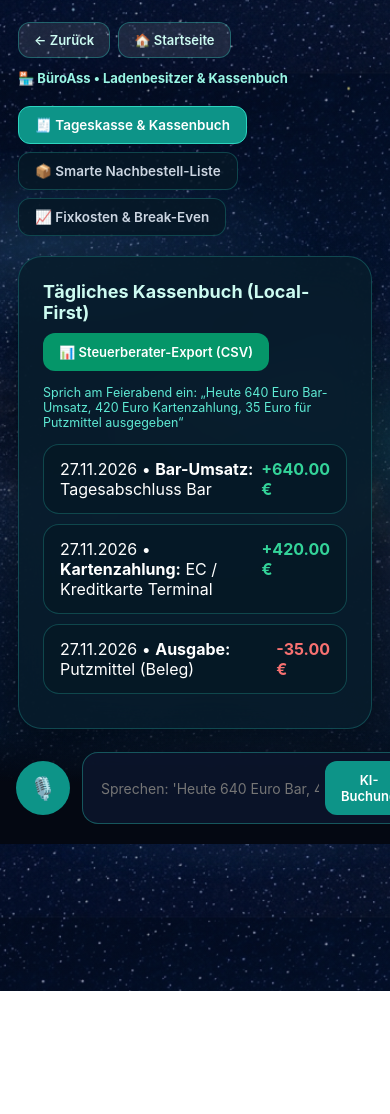
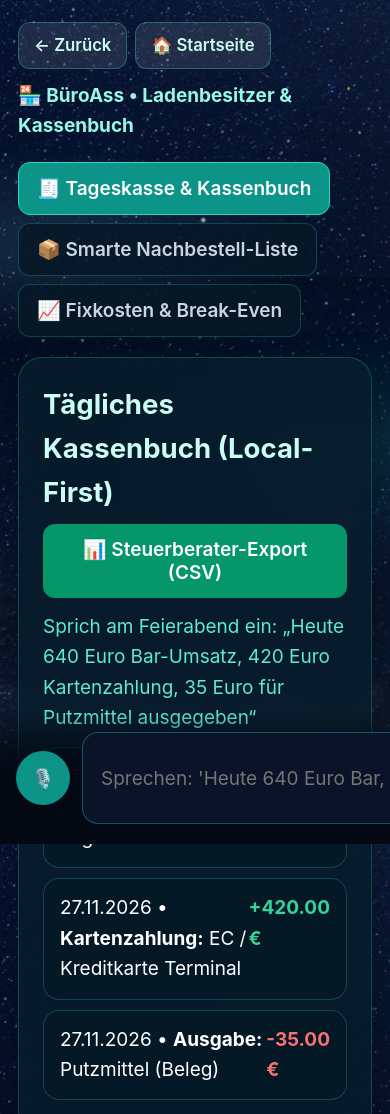
Before and after one commit to foxifilm/Boss-App, a plain HTML site: page laden.html in a window 390 px wide. Shown: the top 1114 px of the page. Before the commit the page ends 991 px from the top, so only its background shows below. Drawn offline with Linux system fonts and the light colour scheme.

Commit message:
Enhance font sizes for improved readability
Added responsive font sizes for better readability on PC and mobile devices.

```diff
--- a/style.css
+++ b/style.css
@@ -88,3 +88,43 @@ body.subpage-theme::before {
     opacity: 0.75;
   }
 }
+/* Größere, gut lesbare Schriften für PC & Handy */
+html {
+  font-size: 18px;
+}
+
+body {
+  font-size: 1rem !important;
+  line-height: 1.6 !important;
+}
+
+h1 { font-size: 2rem !important; }
+h2 { font-size: 1.45rem !important; }
+h3 { font-size: 1.2rem !important; }
+
+p, span, div, label, input, button, a {
+  font-size: max(1rem, 16px) !important;
+}
+
+.box-label, .badge, .btn-nav, .sky-btn {
+  font-size: 0.88rem !important;
+}
+
+.menu-title {
+  font-size: 1.35rem !important;
+}
+
+.menu-desc {
+  font-size: 1rem !important;
+  line-height: 1.55 !important;
+}
+
+/* Auf dem Handy noch etwas komfortabler */
+@media (max-width: 900px) {
+  html {
+    font-size: 19px;
+  }
+  .btn, .tab, .mode-btn {
+    padding: 14px 18px !important;
+  }
+}
```
